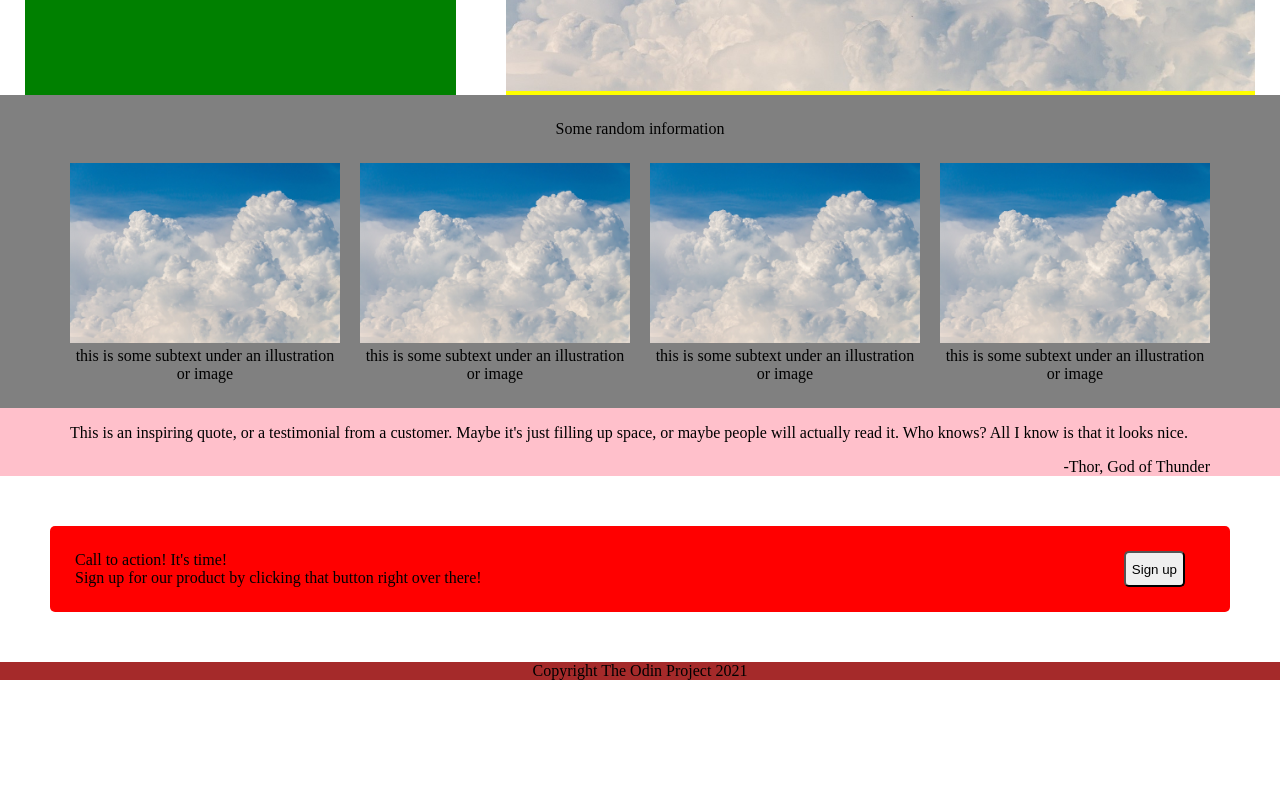
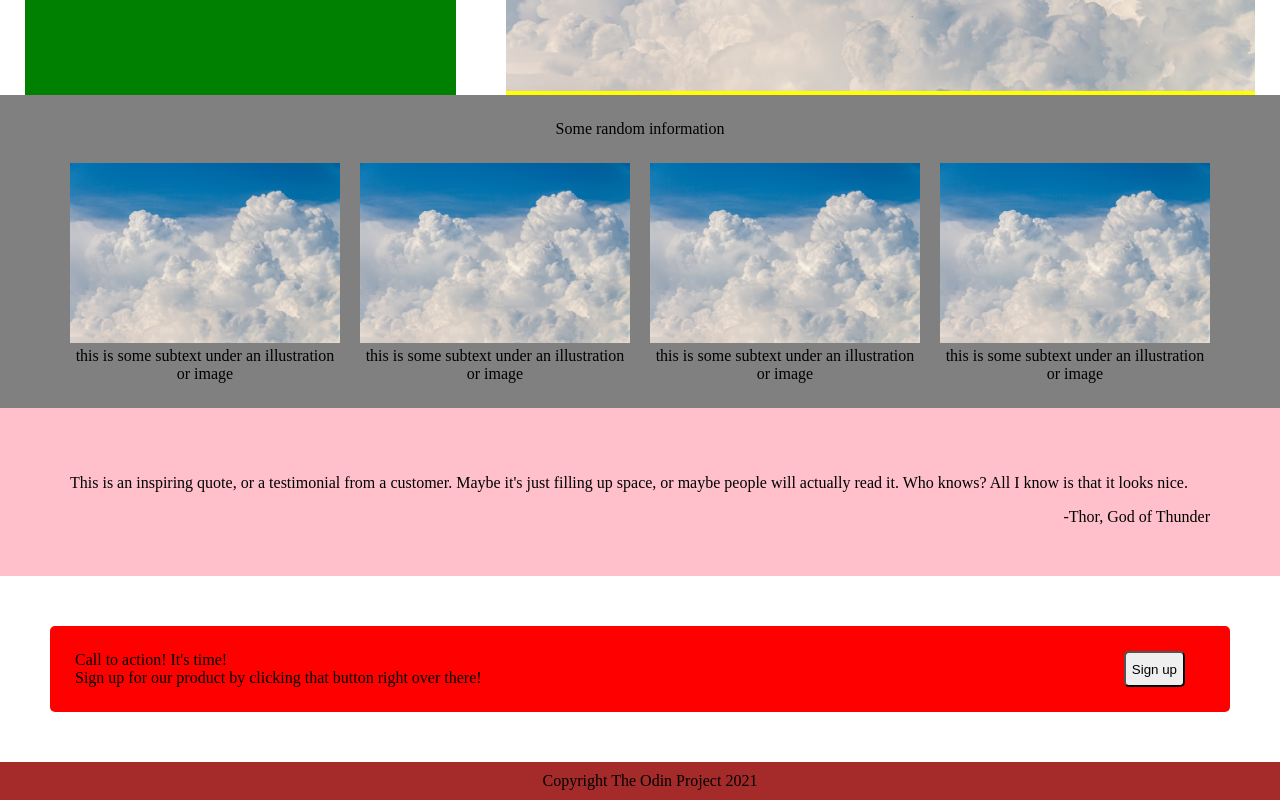
Before and after one commit to jeanBEY/odin-landingpage, a plain HTML site: page index.html in a window 1280 px wide. Shown: the part 458-1258 px from the top of the page. Before the commit the page ends 1138 px from the top, so only its background shows below. Drawn offline with Linux system fonts and the light colour scheme.

Commit message:
Adjusting some padding.

```diff
--- a/styles.css
+++ b/styles.css
@@ -2,6 +2,7 @@ body {
     margin: 0;
     padding: 0;
     box-sizing: border-box;
+    overflow-x: hidden;
 }
 
 button {
@@ -78,7 +79,7 @@ a {
     display: flex;
     justify-content: center;
     flex-direction: column;
-    padding: 0 70px;
+    padding: 50px 70px;
 
     background-color: pink;
 }
@@ -107,4 +108,5 @@ a {
     justify-content: center;
     background-color: brown;
     width: 100vw;
+    padding: 10px;
 }
```
